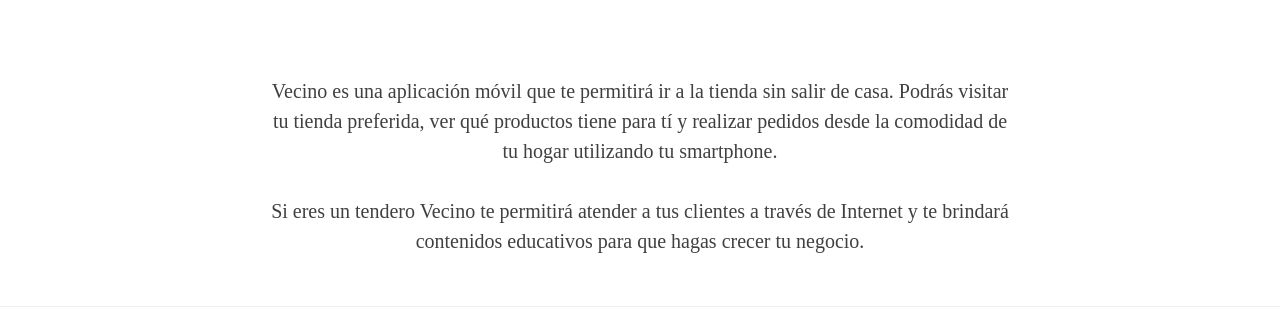
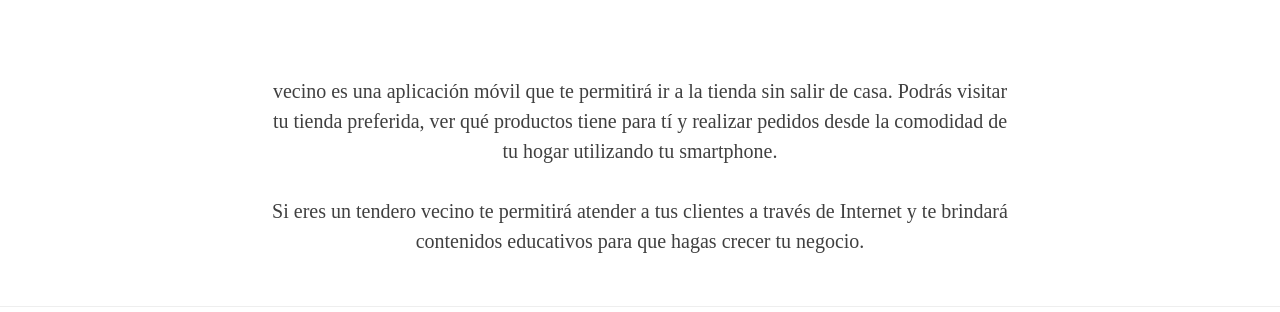
Before and after one commit to vecinorg/vecinorg.github.io, a Jekyll site: the page built from index.html, in a window 1280 px wide, cut to the strip 460-772 px from the top of the page. Built offline with Jekyll 4.4.1, drawn with Linux system fonts in a browser that asks for light colours; nearby versions of some CDN libraries; some web fonts are replaced; the list of posts is cut into pages by our own code.

Commit message:
Vecino -> vecino

```diff
--- a/index.html
+++ b/index.html
@@ -4,6 +4,6 @@
 header-img: "/img/header_image_01_cel.png"
 ---
 
-<p style="text-align: center">Vecino es una aplicación móvil que te permitirá ir a la tienda sin salir de casa. Podrás visitar tu tienda preferida, ver qué productos tiene para tí y realizar pedidos desde la comodidad de tu hogar utilizando tu smartphone.</p>
+<p style="text-align: center">vecino es una aplicación móvil que te permitirá ir a la tienda sin salir de casa. Podrás visitar tu tienda preferida, ver qué productos tiene para tí y realizar pedidos desde la comodidad de tu hogar utilizando tu smartphone.</p>
 
-<p style="text-align: center">Si eres un tendero Vecino te permitirá atender a tus clientes a través de Internet y te brindará contenidos educativos para que hagas crecer tu negocio.</p>
+<p style="text-align: center">Si eres un tendero vecino te permitirá atender a tus clientes a través de Internet y te brindará contenidos educativos para que hagas crecer tu negocio.</p>
```
